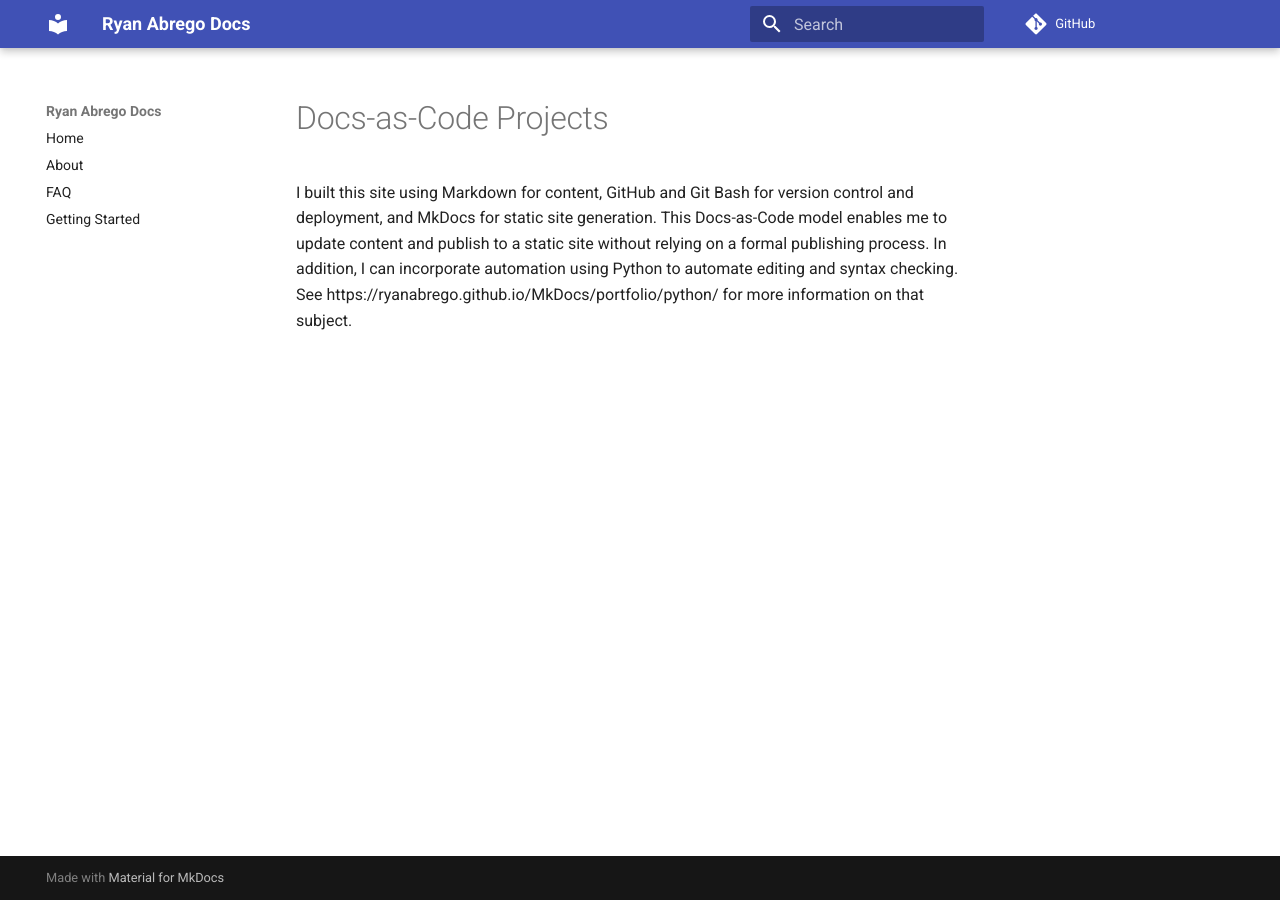
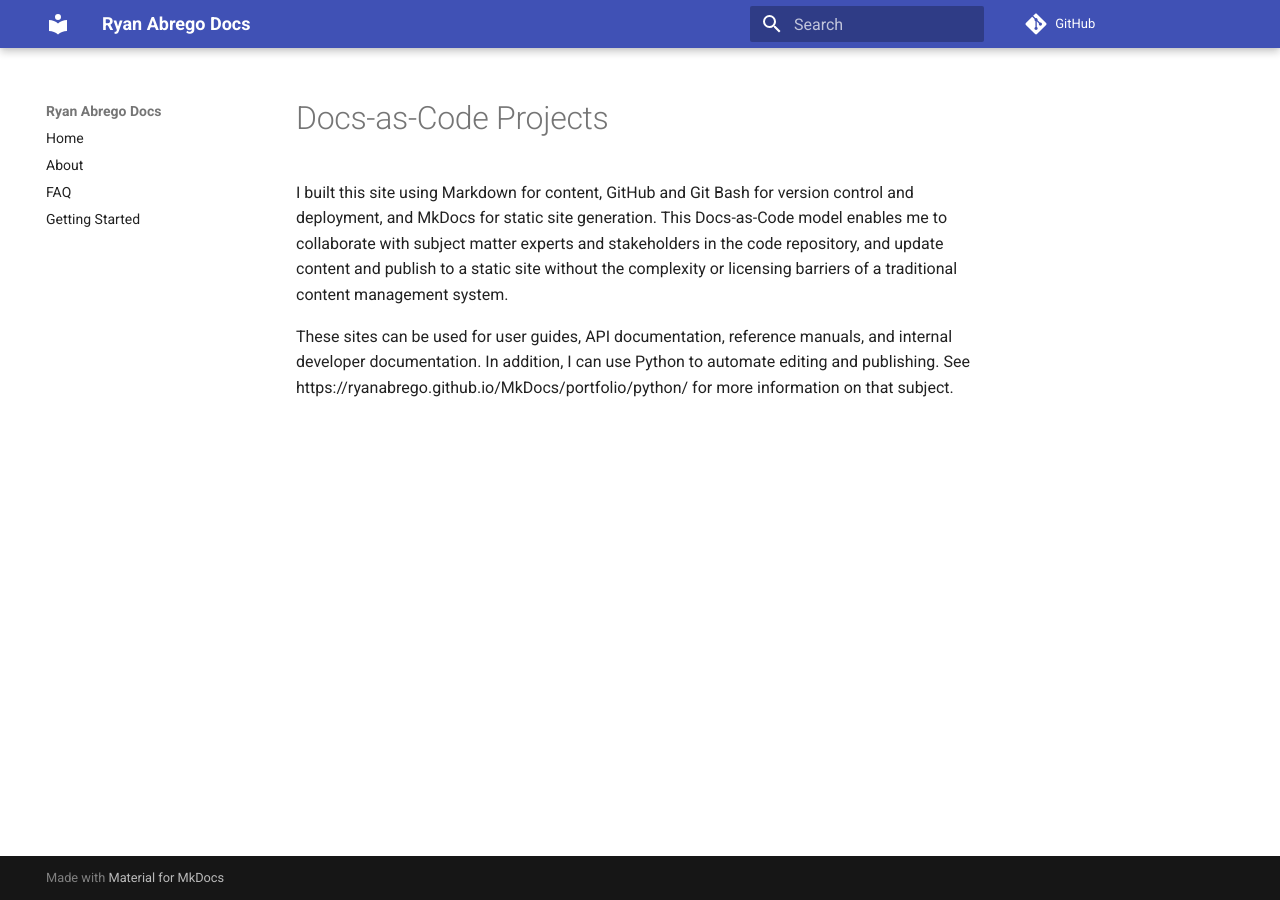
Before and after one commit to ryanabrego/MkDocs, an MkDocs documentation site: the page built from docs/portfolio/docs-as-code.md, in a window 1280 px wide. Built offline with MkDocs 1.6.1 and Material for MkDocs 9.7.7, drawn with Linux system fonts in a browser that asks for light colours; comment, search, counter and statistics services are not loaded.

Commit message:
Update docs-as-code.md

```diff
--- a/docs/portfolio/docs-as-code.md
+++ b/docs/portfolio/docs-as-code.md
@@ -1,3 +1,5 @@
 # Docs-as-Code Projects
 
-I built this site using Markdown for content, GitHub and Git Bash for version control and deployment, and MkDocs for static site generation. This Docs-as-Code model enables me to update content and publish to a static site without relying on a formal publishing process. In addition, I can incorporate automation using Python to automate editing and syntax checking. See https://ryanabrego.github.io/MkDocs/portfolio/python/ for more information on that subject.
+I built this site using Markdown for content, GitHub and Git Bash for version control and deployment, and MkDocs for static site generation. This Docs-as-Code model enables me to collaborate with subject matter experts and stakeholders in the code repository, and update content and publish to a static site without the complexity or licensing barriers of a traditional content management system.
+
+These sites can be used for user guides, API documentation, reference manuals, and internal developer documentation. In addition, I can use Python to automate editing and publishing. See https://ryanabrego.github.io/MkDocs/portfolio/python/ for more information on that subject.
```
